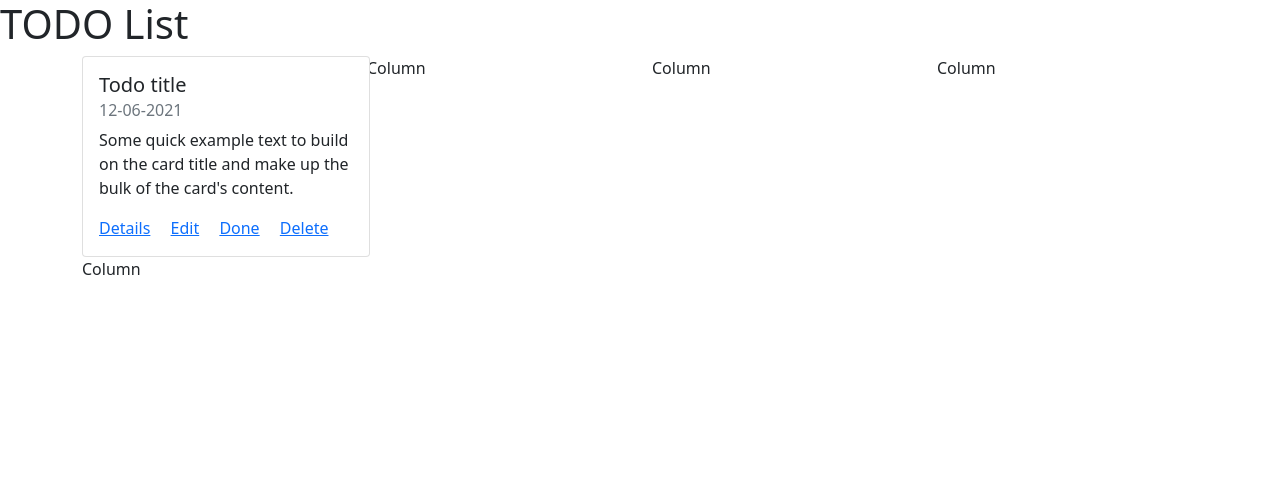
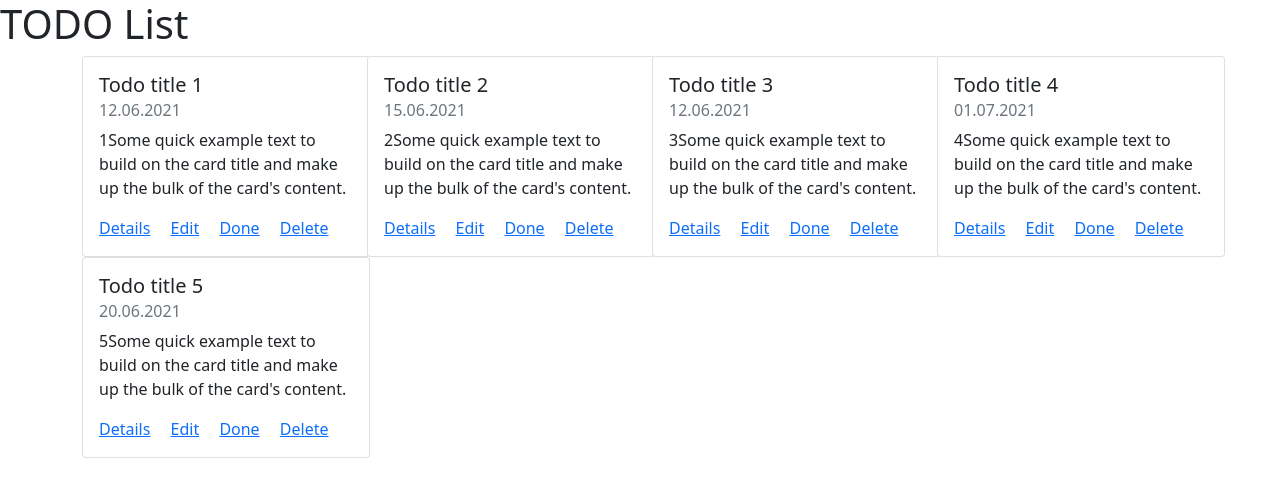
Before and after one commit to YuriiTrofimenko/demo-js-todolist-2021-2, a website with bundled scripts: page index.html in a window 1280 px wide. Built offline with nearby package versions, Linux system fonts and the light colour scheme; files whose address does not match are found by name.

Commit message:
js-html dom - todo cards

```diff
--- a/index.html
+++ b/index.html
@@ -9,33 +9,8 @@
 </head>
 <body>
     <h1>TODO List</h1>
-    <div class="container">
+    <div id="items" class="container">
         <div class="row">
-            <div class="col-12 col-sm-6 col-lg-4 col-xl-3">
-                <div class="card" style="width: 18rem;">
-                    <div class="card-body">
-                      <h5 class="card-title">Todo title</h5>
-                      <h6 class="card-subtitle mb-2 text-muted">12-06-2021</h6>
-                      <p class="card-text">Some quick example text to build on the card title and make up the bulk of the card's content.</p>
-                      <a href="#" class="card-link">Details</a>
-                      <a href="#" class="card-link">Edit</a>
-                      <a href="#" class="card-link">Done</a>
-                      <a href="#" class="card-link">Delete</a>
-                    </div>
-                  </div>
-            </div>
-            <div class="col-12 col-sm-6 col-lg-4 col-xl-3">
-                Column
-            </div>
-            <div class="col-12 col-sm-6 col-lg-4 col-xl-3">
-                Column
-            </div>
-            <div class="col-12 col-sm-6 col-lg-4 col-xl-3">
-                Column
-            </div>
-            <div class="col-12 col-sm-6 col-lg-4 col-xl-3">
-                Column
-            </div>
         </div>
     </div>
     <script src="./node_modules/bootstrap/dist/js/bootstrap.bundle.min.js"></script>
--- a/main.js
+++ b/main.js
@@ -1,9 +1,23 @@
 // console.log('Hello')
 import { state } from './store.js'
 // console.log(state)
-let cardsHtml
+let cardsHtml = ''
 state.items.forEach(item => {
     cardsHtml += `
-
+    <div class="col-12 col-sm-6 col-lg-4 col-xl-3">
+        <div data-id="${item.id}" class="card" style="width: 18rem;${item.done ? 'background-color:green' : ''}">
+            <div class="card-body">
+            <h5 class="card-title">${item.title}</h5>
+            <h6 class="card-subtitle mb-2 text-muted">${item.date.toLocaleString('ru').slice(0, 10)}</h6>
+            <p class="card-text">${item.description}</p>
+            <a href="#" class="card-link">Details</a>
+            <a href="#" class="card-link">Edit</a>
+            <a href="#" class="card-link">Done</a>
+            <a href="#" class="card-link">Delete</a>
+            </div>
+        </div>
+    </div>
     `.trim()
 })
+const itemsRow = document.querySelector('#items > .row')
+itemsRow.innerHTML = cardsHtml
```
